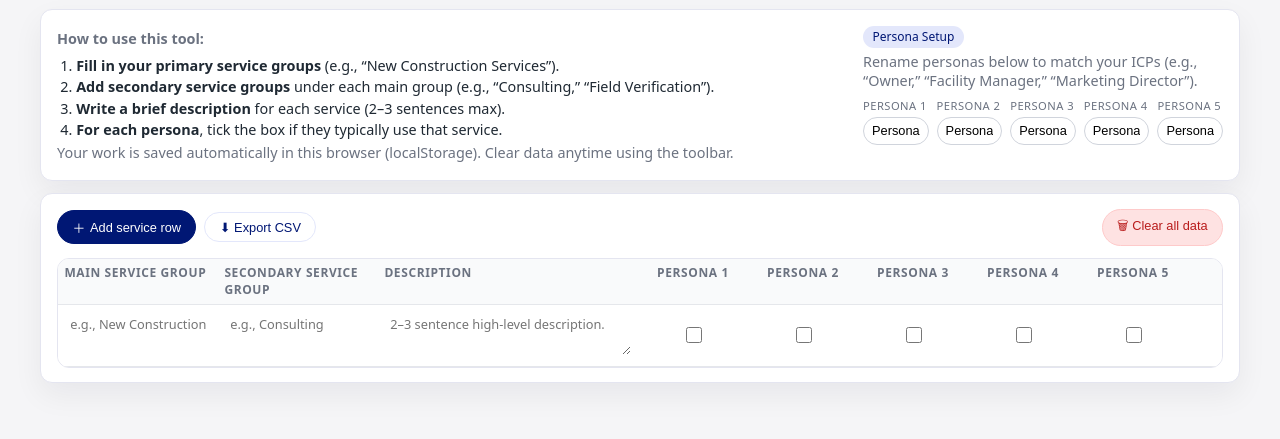
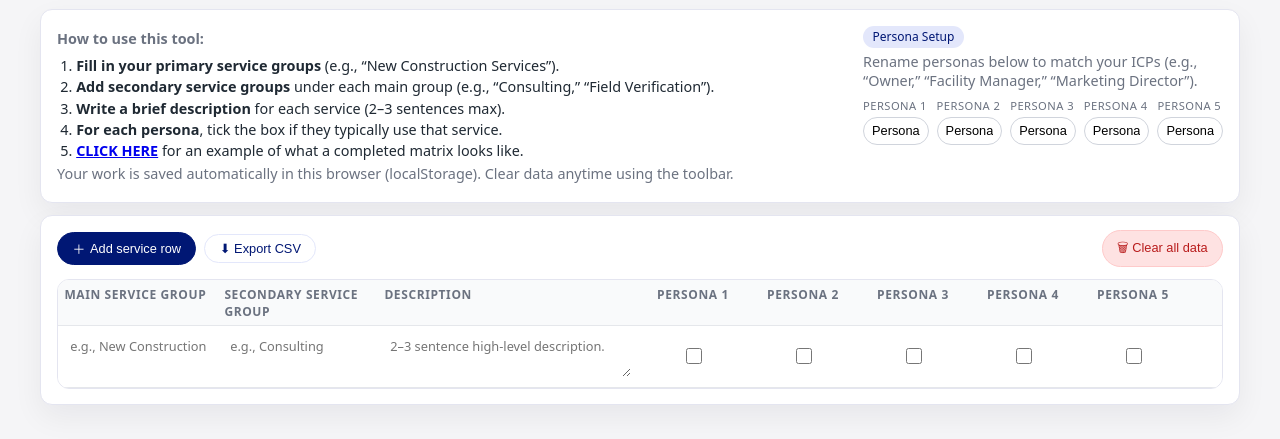
Before and after one commit to paulkettelle/service-to-customer_matrix, a plain HTML site: page index.html in a window 1280 px wide. Shown: the part 79-518 px from the top of the page. Drawn offline with Linux system fonts and the light colour scheme.

Commit message:
Update index.html

```diff
--- a/index.html
+++ b/index.html
@@ -298,6 +298,7 @@
             <li><strong>Add secondary service groups</strong> under each main group (e.g., “Consulting,” “Field Verification”).</li>
             <li><strong>Write a brief description</strong> for each service (2–3 sentences max).</li>
             <li><strong>For each persona</strong>, tick the box if they typically use that service.</li>
+            <li><strong><a href="https://static.showit.co/file/3syiEwzHM9Lx9JIN_CP84Q/280798/screenshot_2025-09-29_at_2_11_04_pm.png">CLICK HERE</a></strong> for an example of what a completed matrix looks like.</li>
           </ol>
           <p class="meta-note">
             Your work is saved automatically in this browser (localStorage). Clear data anytime using the toolbar.
```
